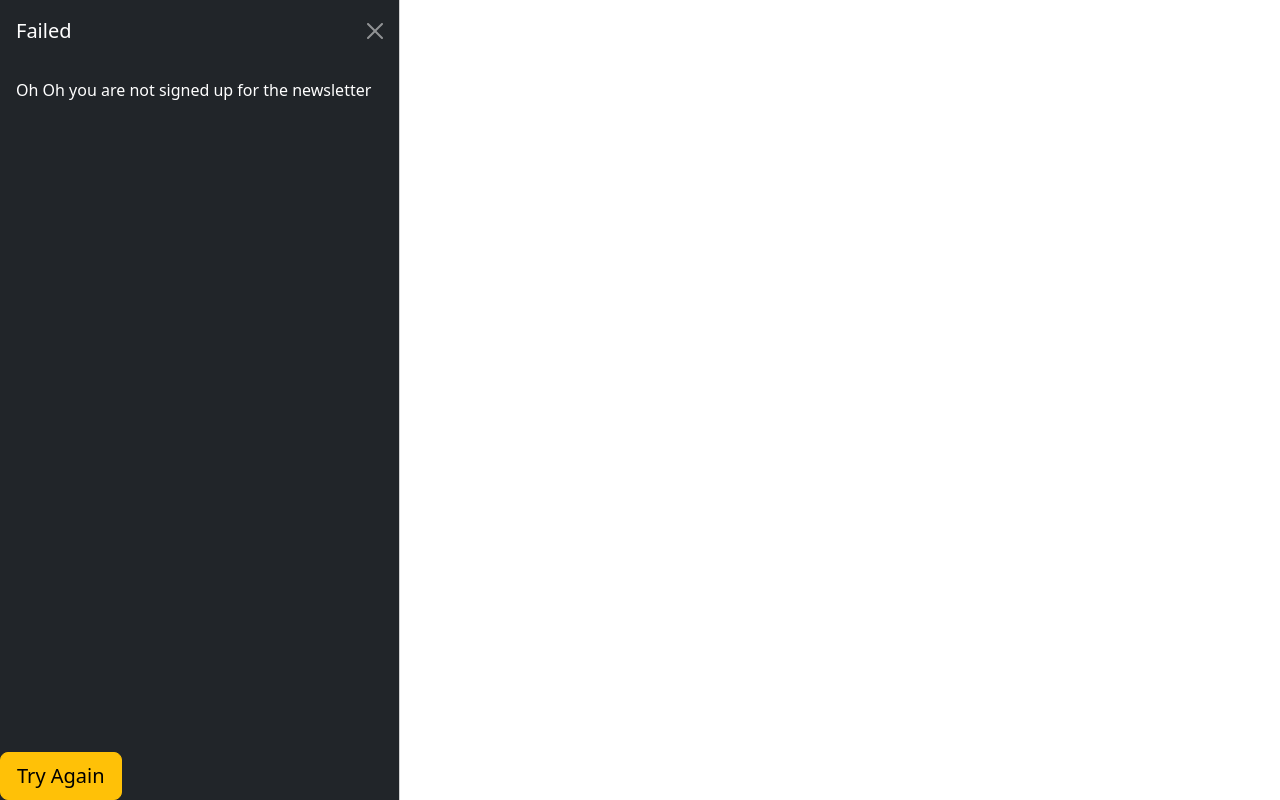
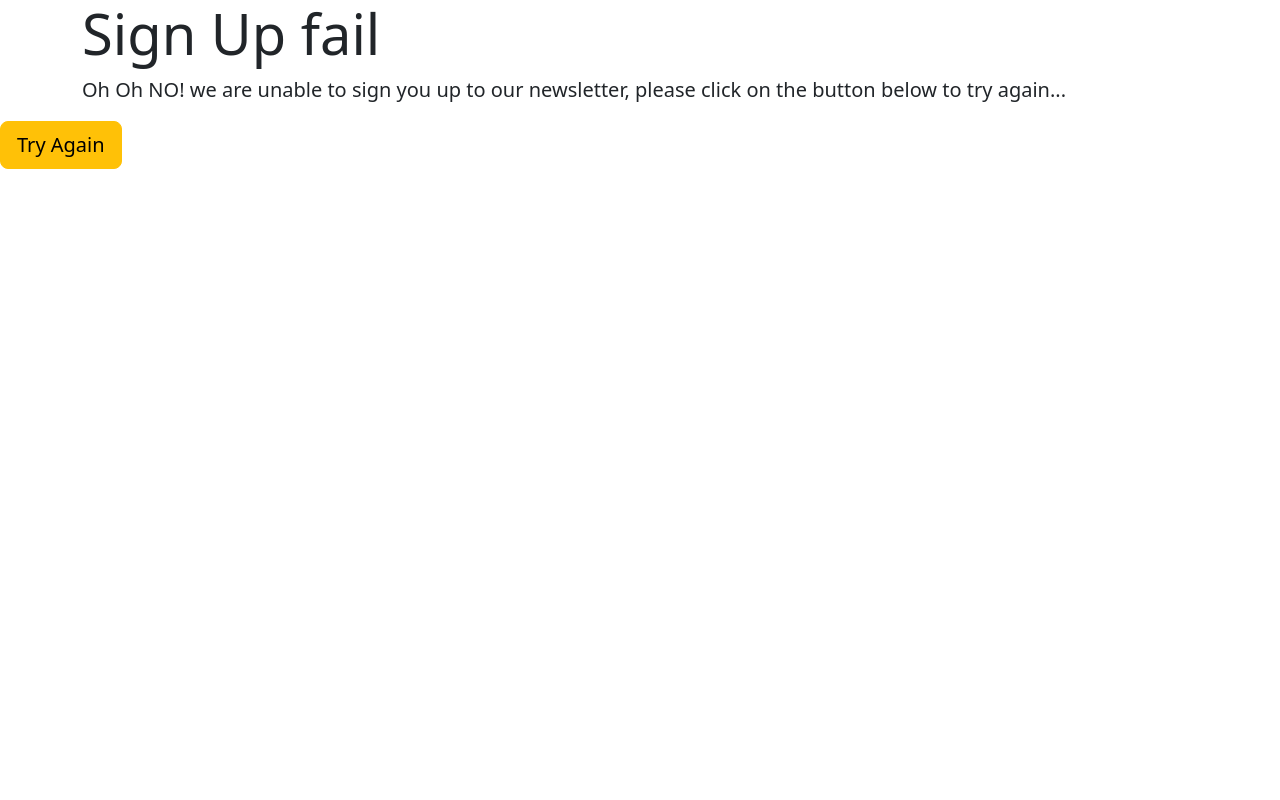
Before and after one commit to zaqcyber/Newsletter, a website: page failure.html in a window 1280 px wide. Drawn offline with nearby package versions, Linux system fonts and the light colour scheme.

Commit message:
failure and success page modifiered

```diff
--- a/failure.html
+++ b/failure.html
@@ -11,20 +11,15 @@
 </head>
 <body>
 
-
-    <div class="offcanvas offcanvas-start show text-bg-dark" tabindex="-1" id="offcanvasDark" aria-labelledby="offcanvasDarkLabel">
-        <div class="offcanvas-header">
-          <h5 class="offcanvas-title" id="offcanvasDarkLabel">Failed</h5>
-          <button type="button" class="btn-close btn-close-white" data-bs-dismiss="offcanvasDark" aria-label="Close"></button>
-        </div>
-        <div class="offcanvas-body">
-          <p>Oh Oh you are not signed up for the newsletter</p>
-        </div>
-        <form action="/failure" method="post">
-            <button class="btn btn-lg btn-warning">Try Again</button>
-        </form>
+  <div class="jumbotron jumbotron-fluid">
+    <div class="container">
+      <h1 class="display-4">Sign Up fail</h1>
+      <p class="lead">Oh Oh NO! we are unable to sign you up to our newsletter, please click on the button below to try again...</p>
     </div>
-
+    <form action="/failure" method="post">
+      <button class="btn btn-lg btn-warning">Try Again</button>
+    </form>
+  </div>
 
 </body>
 </html>
```
Also changed, not shown: success.html (+5 -8 lines).
